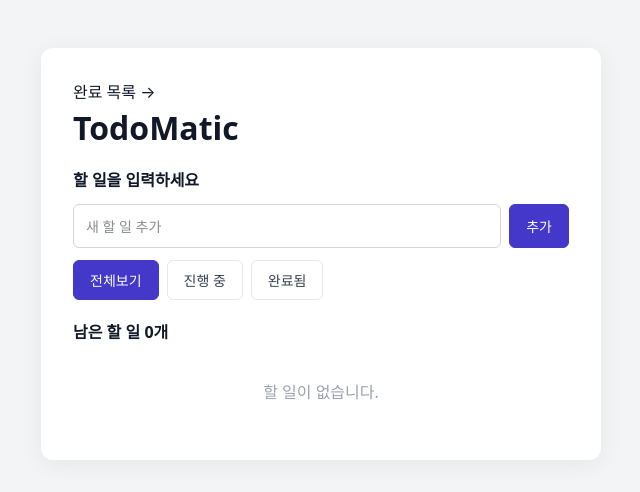
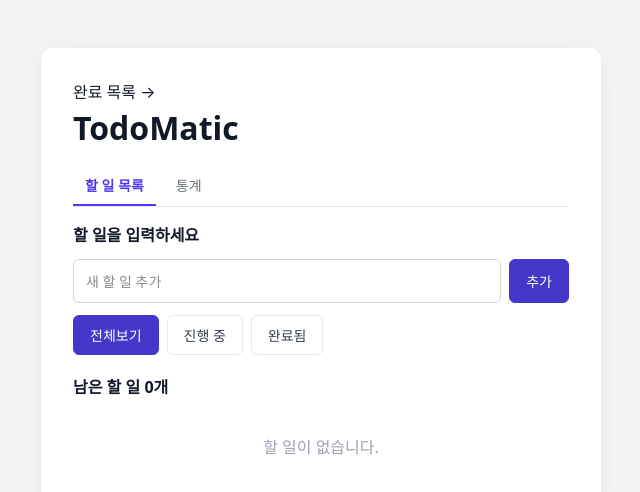
Before and after one commit to Leets-Official/8th-FE-Zero100, a React (Vite) app in the folder todo/: page / in a window 1280 px wide. Shown: the top 492 px of the page, without its empty margins (319-959 px from the left). Built offline with nearby package versions, Linux system fonts and the light colour scheme.

Commit message:
feat: 통계 탭 추가 ~~

```diff
--- /dev/null
+++ b/todo/src/components/Stats.jsx
@@ -0,0 +1,41 @@
+import { useTodos } from '../context/TodoContext';
+
+const Stats = () => {
+  const { todos } = useTodos();
+
+  const total = todos.length;
+  const completed = todos.filter((todo) => todo.completed).length;
+  const active = total - completed;
+  const rate = total === 0 ? 0 : Math.round((completed / total) * 100);
+
+  const items = [
+    { label: '전체', value: total },
+    { label: '진행 중', value: active },
+    { label: '완료', value: completed },
+  ];
+
+  return (
+    <section className="flex flex-col gap-4">
+      <div className="grid grid-cols-3 gap-3">
+        {items.map((item) => (
+          <div key={item.label} className="rounded-lg border border-gray-200 p-4 text-center">
+            <p className="text-sm text-gray-500">{item.label}</p>
+            <p className="mt-1 text-2xl font-bold">{item.value}</p>
+          </div>
+        ))}
+      </div>
+
+      <div className="rounded-lg border border-gray-200 p-4">
+        <div className="flex justify-between text-sm">
+          <span className="text-gray-500">완료율</span>
+          <span className="font-bold">{rate}%</span>
+        </div>
+        <div className="mt-2 h-2 w-full rounded-full bg-gray-100">
+          <div className="h-2 rounded-full bg-indigo-600" style={{ width: `${rate}%` }} />
+        </div>
+      </div>
+    </section>
+  );
+};
+
+export default Stats;
--- a/todo/src/pages/TodoPage.jsx
+++ b/todo/src/pages/TodoPage.jsx
@@ -4,11 +4,13 @@ import Text from '../components/common/Text';
 import TodoForm from '../components/TodoForm';
 import FilterButtons from '../components/FilterButtons';
 import TodoList from '../components/TodoList';
+import Stats from '../components/Stats';
 import { useTodos } from '../context/TodoContext';
 
 const TodoPage = () => {
   const { todos, addTodo, toggleTodo, deleteTodo, editTodo } = useTodos();
   const [filter, setFilter] = useState('all');
+  const [tab, setTab] = useState('list');
 
   const filteredTodos = todos.filter((todo) => {
     if (filter === 'active') return !todo.completed;
@@ -18,12 +20,31 @@ const TodoPage = () => {
 
   const remainingCount = todos.filter((todo) => !todo.completed).length;
 
+  const tabClass = (name) =>
+    `px-3 py-2 text-sm border-b-2 ${
+      tab === name
+        ? 'border-indigo-600 text-indigo-600 font-semibold'
+        : 'border-transparent text-gray-500'
+    }`;
+
   return (
     <main className="app">
       <Link to="/completed">완료 목록 →</Link>
       <Text as="h1" variant="title">
         TodoMatic
       </Text>
+
+      <nav className="mb-4 flex gap-2 border-b border-gray-200">
+        <button type="button" className={tabClass('list')} onClick={() => setTab('list')}>
+          할 일 목록
+        </button>
+        <button type="button" className={tabClass('stats')} onClick={() => setTab('stats')}>
+          통계
+        </button>
+      </nav>
+
+      {tab === 'list' ? (
+        <>
           <Text as="h2" variant="subtitle">
             할 일을 입력하세요
           </Text>
@@ -38,6 +59,10 @@ const TodoPage = () => {
             onDelete={deleteTodo}
             onEdit={editTodo}
           />
+        </>
+      ) : (
+        <Stats />
+      )}
     </main>
   );
 };
```
Lines whose indentation alone changed are shown as unchanged.
